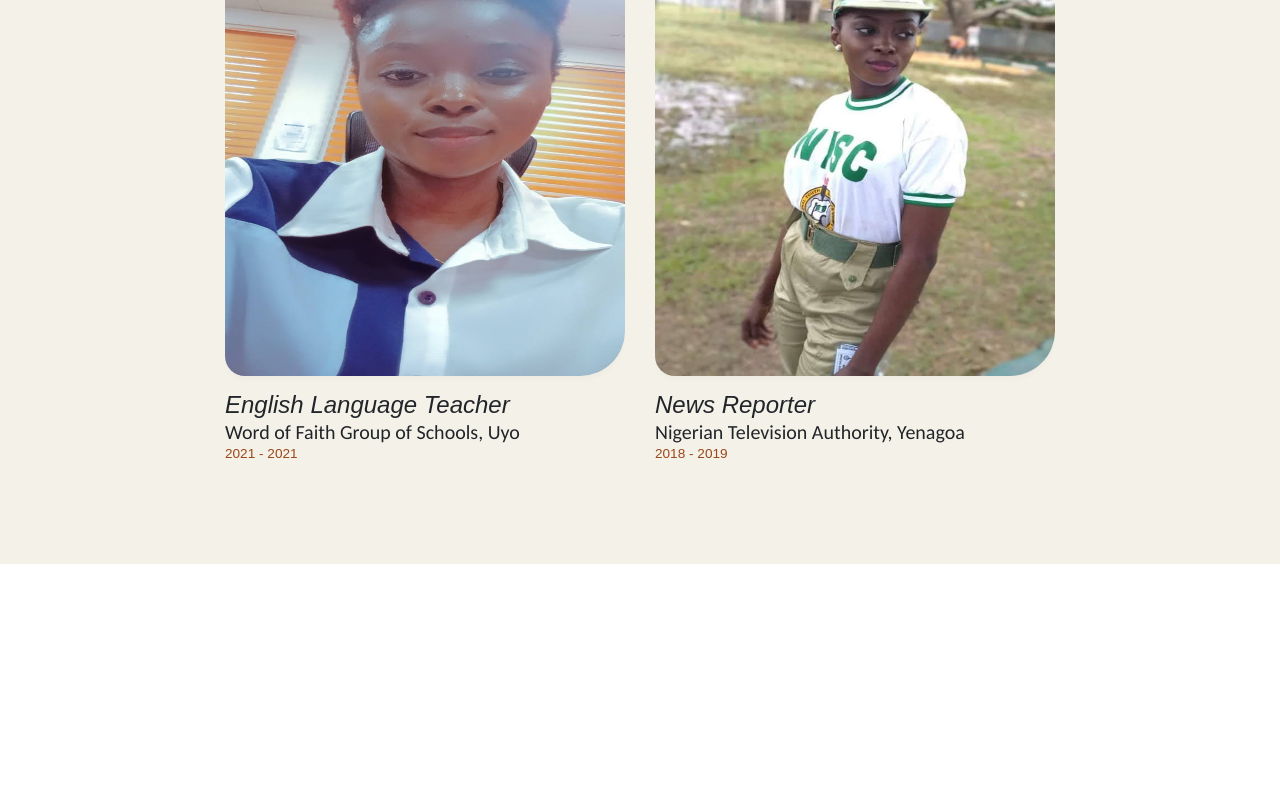
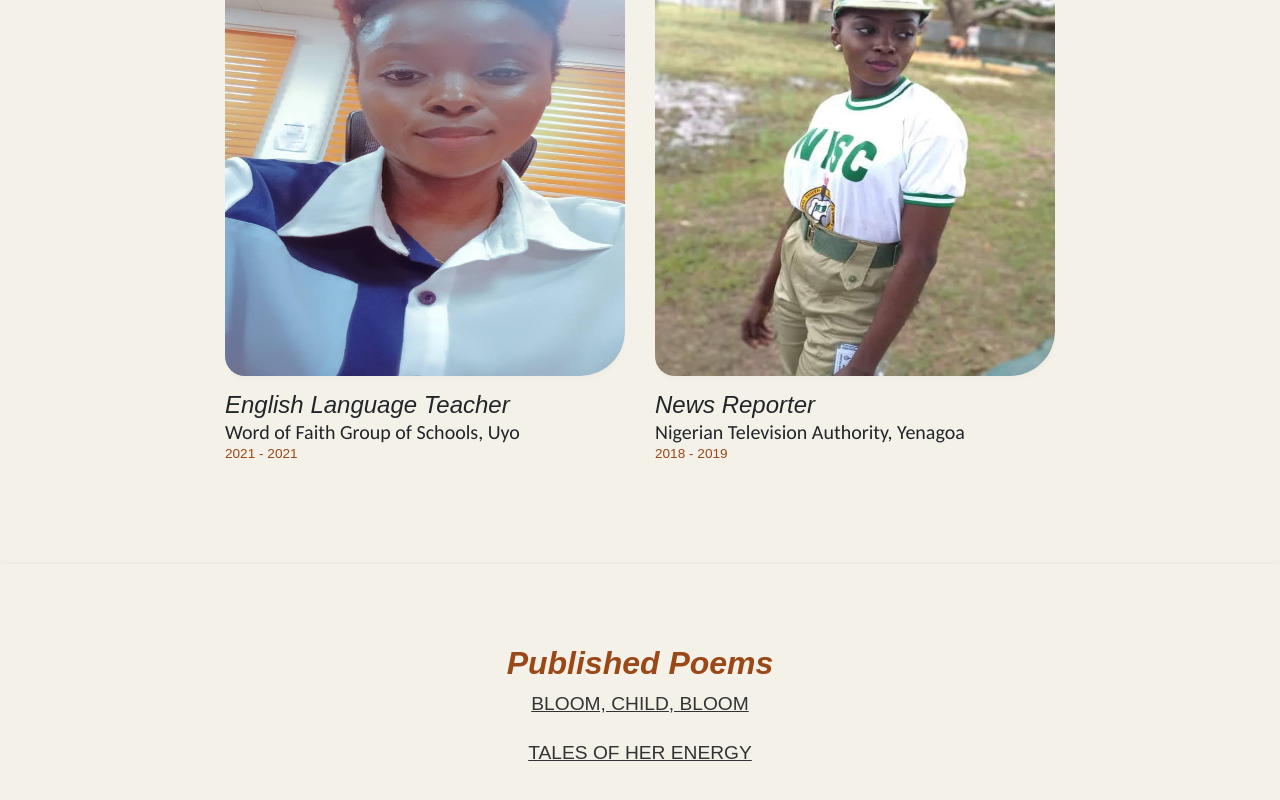
Before and after one commit to Ruthiejayjay/joy-portfolio, a Next.js app: page / in a window 1280 px wide. Shown: the part 3280-4080 px from the top of the page. Before the commit the page ends 3844 px from the top, so only its background shows below. Built offline with nearby package versions, Linux system fonts and the light colour scheme; a web font is replaced by a local one.

Commit message:
Added publications section

```diff
--- /dev/null
+++ b/src/components/Publication/Index.tsx
@@ -0,0 +1,52 @@
+import clsx from "clsx";
+import styles from "./styles.module.scss";
+
+const publications = [
+  {
+    title: "BLOOM, CHILD, BLOOM",
+    link: "https://www.linkedin.com/in/joy-akpan-/",
+  },
+  {
+    title: "TALES OF HER ENERGY",
+    link: "https://www.linkedin.com/in/joy-akpan-/",
+  },
+];
+
+export default function PublicationsSection() {
+  return (
+    <div className={styles.publicationsSection}>
+      <div className={clsx("container", styles.container)}>
+        <h4 className={styles.title}>
+          {/* <svg
+            xmlns="http://www.w3.org/2000/svg"
+            fill="none"
+            viewBox="0 0 24 24"
+            stroke="currentColor"
+            strokeWidth={1.5}
+            width="24"
+            height="24"
+            style={{ verticalAlign: "middle", marginRight: "8px" }}
+          >
+            <path
+              strokeLinecap="round"
+              strokeLinejoin="round"
+              d="M15.75 3.75a7.5 7.5 0 01-7.5 7.5l-3 3 3.75.75.75 3.75 3-3a7.5 7.5 0 017.5-7.5z"
+            />
+          </svg> */}
+
+          Published Poems
+        </h4>
+
+        <ul className={styles.list}>
+          {publications.map((pub, index) => (
+            <li key={index} className={styles.item}>
+              <a href={pub.link} target="_blank" rel="noopener noreferrer">
+                {pub.title}
+              </a>
+            </li>
+          ))}
+        </ul>
+      </div>
+    </div>
+  );
+}
--- /dev/null
+++ b/src/components/Publication/styles.module.scss
@@ -0,0 +1,51 @@
+@import "@/assets/scss/variables";
+
+.publicationsSection {
+  background-color: #f4f1e8;
+  padding: 80px 0;
+  text-align: center;
+  position: relative;
+  box-shadow: 0 2px 8px rgba(0, 0, 0, 0.1);
+  overflow: hidden;
+
+  .container {
+    .title {
+      display: flex;
+      align-items: center;
+      justify-content: center;
+      font-size: 2rem;
+      font-style: oblique;
+      font-weight: bold;
+      color: #9b4819;
+
+      svg {
+        margin-right: 0.5rem;
+        stroke: #9b4819;
+      }
+    }
+
+    .list {
+      list-style: none;
+      padding: 0;
+      margin: 0;
+      max-width: 600px;
+      margin-inline: auto;
+
+      .item {
+        margin-bottom: 20px;
+
+        a {
+          font-size: 1.2rem;
+          font-weight: 500;
+          text-decoration: underline;
+          color: #333;
+          transition: color 0.3s ease;
+
+          &:hover {
+            color: #9b4819;
+          }
+        }
+      }
+    }
+  }
+}
--- a/src/pages/index.tsx
+++ b/src/pages/index.tsx
@@ -6,6 +6,7 @@ import About from "@/components/About/Index";
 import EducationalBackground from "@/components/EducationBackground/Index";
 import SkillsSection from "@/components/Skills/Index";
 import WorkHistory from "@/components/WorkHistory/Index";
+import PublicationsSection from "@/components/Publication/Index";
 
 const radleyFont = Radley({
   subsets: ["latin"],
@@ -28,6 +29,7 @@ export default function Home() {
           <EducationalBackground />
           <SkillsSection />
           <WorkHistory />
+          <PublicationsSection />
         </main>
       </div>
     </>
```
